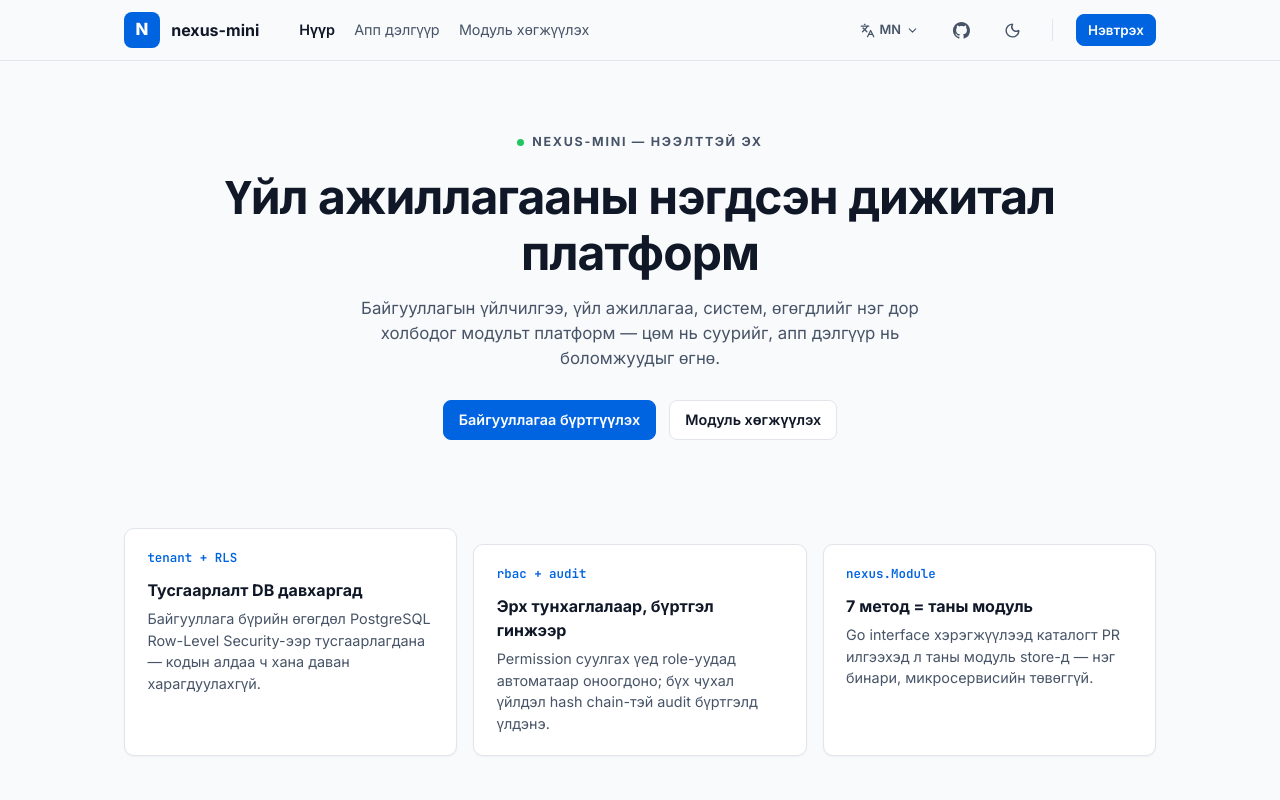
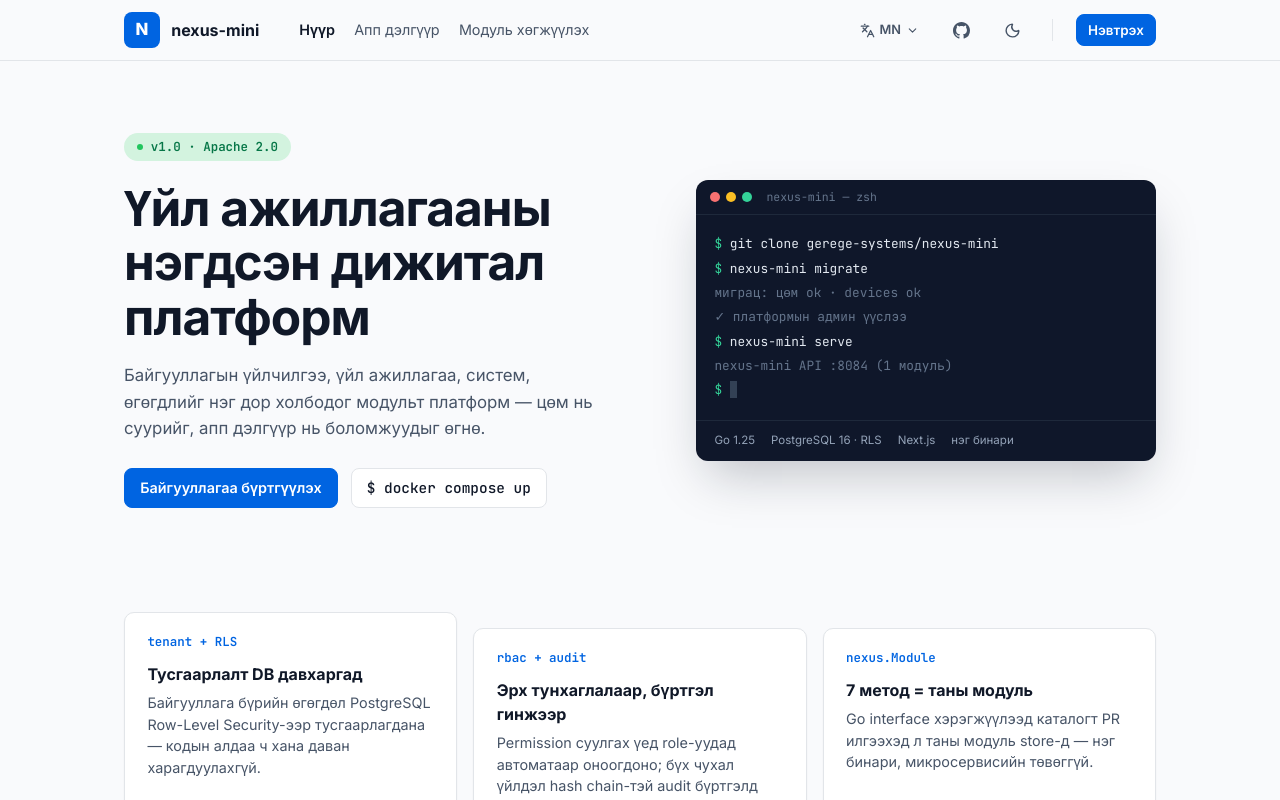
Before and after one commit to gerege-systems/nexus-mini, a Next.js app in the folder frontend/: page / in a window 1280 px wide. Shown: the top 800 px of the page. Built offline with nearby package versions, Linux system fonts and the light colour scheme.

Commit message:
landing: hero-г терминал чиглэлээр солив (өмнөх replace таараагүй)

```diff
--- a/frontend/app/page.tsx
+++ b/frontend/app/page.tsx
@@ -13,17 +13,37 @@ export default function Landing() {
     <div className="mkt">
       <MktHeader />
 
-      <section className="mkt-hero">
-        <div className="mkt-eyebrow">
-          <span className="dot" /> NEXUS-MINI — {t("НЭЭЛТТЭЙ ЭХ")}
+      <section className="hero2">
+        <div className="hero2__left">
+          <div className="hero2__badge"><span className="dot" /> v1.0 · Apache 2.0</div>
+          <h1>{t("Үйл ажиллагааны нэгдсэн дижитал платформ")}</h1>
+          <p>
+            {t("Байгууллагын үйлчилгээ, үйл ажиллагаа, систем, өгөгдлийг нэг дор холбодог модульт платформ — цөм нь суурийг, апп дэлгүүр нь боломжуудыг өгнө.")}
+          </p>
+          <div className="cta">
+            <Link href="/signup" className="btn">{t("Байгууллагаа бүртгүүлэх")}</Link>
+            <Link href="/developers" className="btn btn--ghost hero2__mono-btn">$ docker compose up</Link>
+          </div>
         </div>
-        <h1>{t("Үйл ажиллагааны нэгдсэн дижитал платформ")}</h1>
-        <p>
-          {t("Байгууллагын үйлчилгээ, үйл ажиллагаа, систем, өгөгдлийг нэг дор холбодог модульт платформ — цөм нь суурийг, апп дэлгүүр нь боломжуудыг өгнө.")}
-        </p>
-        <div className="cta">
-          <Link href="/signup" className="btn">{t("Байгууллагаа бүртгүүлэх")}</Link>
-          <Link href="/developers" className="btn btn--ghost">{t("Модуль хөгжүүлэх")}</Link>
+        <div className="term" aria-hidden="true">
+          <div className="term__bar">
+            <span className="term__dot" style={{ background: "#f87171" }} />
+            <span className="term__dot" style={{ background: "#fbbf24" }} />
+            <span className="term__dot" style={{ background: "#34d399" }} />
+            <span className="term__title">nexus-mini — zsh</span>
+          </div>
+          <div className="term__body">
+            <div><span className="term__p">$</span> git clone gerege-systems/nexus-mini</div>
+            <div><span className="term__p">$</span> nexus-mini migrate</div>
+            <div className="term__out">{t("миграц: цөм ok · devices ok")}</div>
+            <div className="term__out">✓ {t("платформын админ үүслээ")}</div>
+            <div><span className="term__p">$</span> nexus-mini serve</div>
+            <div className="term__out">nexus-mini API :8084 (1 {t("модуль")})</div>
+            <div><span className="term__p">$</span> <span className="term__cursor">&nbsp;</span></div>
+          </div>
+          <div className="term__foot">
+            <span>Go 1.25</span><span>PostgreSQL 16 · RLS</span><span>Next.js</span><span>{t("нэг бинари")}</span>
+          </div>
         </div>
       </section>
 
```
